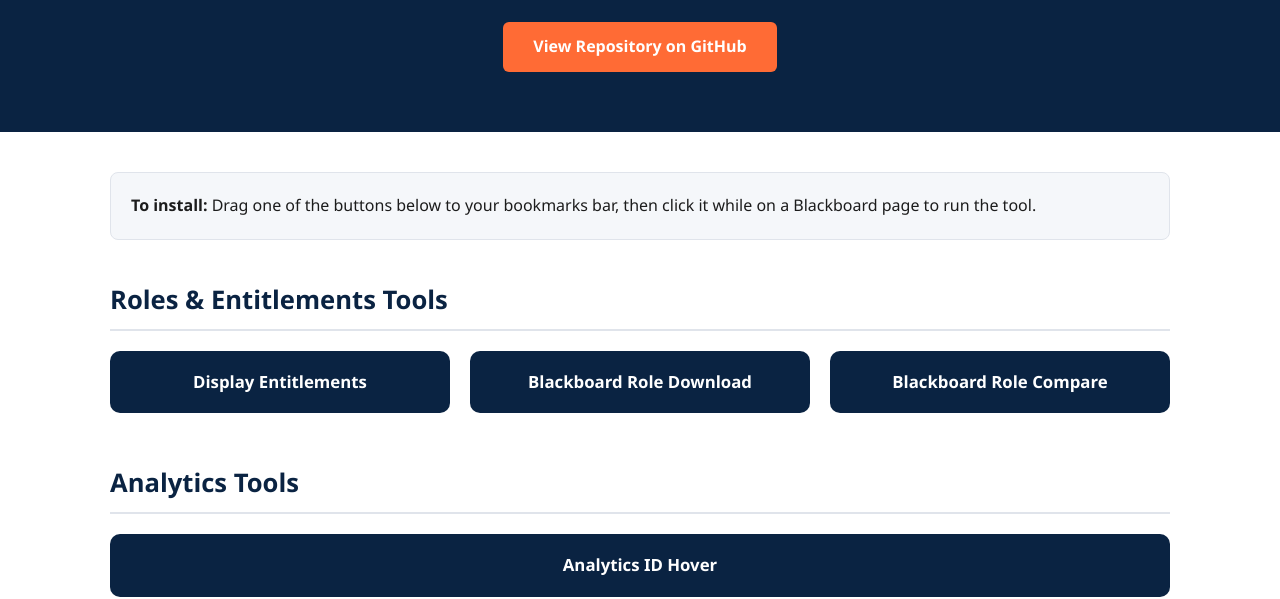
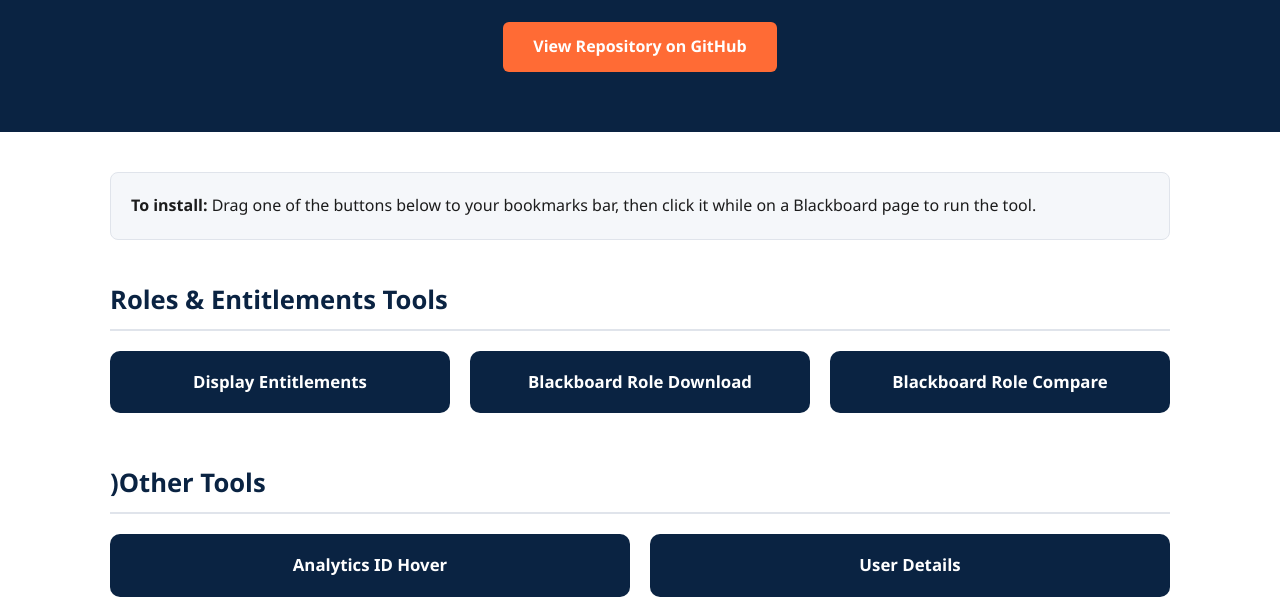
Before and after one commit to jkelley-blackboard/blackboard-bookmarklets, a plain HTML site: page docs/index.html in a window 1280 px wide. Shown: the part 203-802 px from the top of the page. Drawn offline with Linux system fonts and the light colour scheme.

Commit message:
Update index.html

```diff
--- a/docs/index.html
+++ b/docs/index.html
@@ -151,10 +151,10 @@
       <div class="grid" id="roles-links"></div>
     </div>
 
-    <!-- Analytics Tools -->
+    <!-- Other Tools -->
     <div class="section">
-      <h2>Analytics Tools</h2>
-      <div class="grid" id="analytics-links"></div>
+      <h2>)Other Tools</h2>
+      <div class="grid" id="other-links"></div>
     </div>
 
     <div class="disclaimer">
@@ -187,11 +187,15 @@
       }
     ];
 
-    // Analytics-related tools
-    const analyticsBookmarklets = [
+    // Other tools
+    const OtherBookmarklets = [
       {
         name: "Analytics ID Hover",
         path: "view_analytics_ids/blackboard_analytics_id_hover_bookmarklet.min.bm.js"
+      },
+	  {
+        name: "User Details",
+        path: "user_details/user_details_bookmarklet.min.bk.js"
       }
     ];
 
@@ -223,7 +227,7 @@
 
     // Render sections
     renderBookmarklets(rolesBookmarklets, "roles-links");
-    renderBookmarklets(analyticsBookmarklets, "analytics-links");
+    renderBookmarklets(OtherBookmarklets, "other-links");
   </script>
 </body>
 </html>
```
